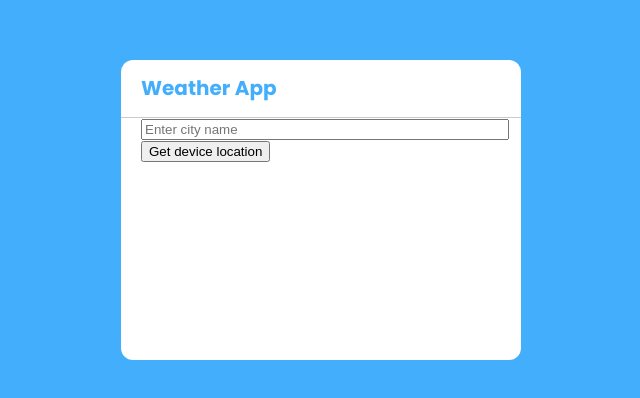
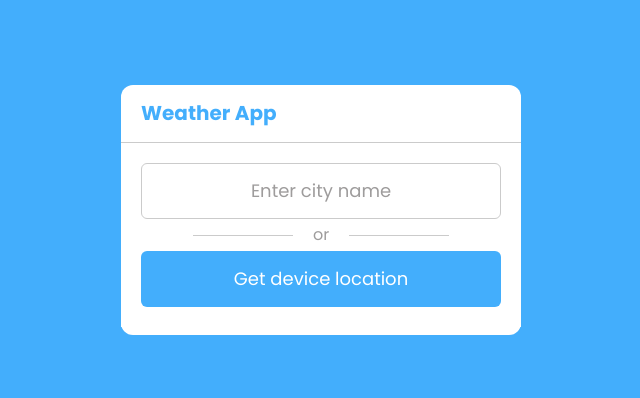
Before and after one commit to itsanishmv/hootboard-weatherapp, a React (Create React App) app: page / in a window 1280 px wide. Shown: the part 190-588 px from the top of the page, without its empty margins (319-959 px from the left). Built offline with nearby package versions, Linux system fonts and the light colour scheme.

Commit message:
moved the header component up to the routing compoennt (App)

```diff
--- a/src/App.css
+++ b/src/App.css
@@ -2,6 +2,7 @@
   --blue: #43AEFC;
   --white: #ffffff;
   --grey: #CBCBCB;
+  --darkGrey : #9e9c9c;
 }
 .App {
   background-color: var(--blue);
@@ -12,7 +13,7 @@
 }
 .app__children{
   background-color: var(--white);
-  min-height: 300px;
+  min-height: 250px;
   width: 400px;
   border-radius: 12px;
 }
--- a/src/App.js
+++ b/src/App.js
@@ -2,10 +2,12 @@ import "./App.css";
 import { Route, Routes } from "react-router-dom";
 import Form from "./features/Form/components/Form/Form";
 import WeatherInfo from "./features/WeatherInfo/components/WeatherInfo/WeatherInfo";
+import Header from "./components/Header/Header";
 function App() {
   return (
     <div className="App">
       <div className="app__children">
+        <Header />
         <Routes>
           <Route element={<Form />} path="/" />
           <Route element={<WeatherInfo />} path="/weather" />
--- a/src/components/Button/Button.css
+++ b/src/components/Button/Button.css
@@ -3,4 +3,11 @@
 }
 .button {
     width: 100%;
+    height : 56px;
+    border-radius: 6px;
+    background-color: var(--blue);
+    color: var(--white);
+    font-family: "Poppins";
+    font-size: large;
+    border: none;
 }
--- a/src/components/Button/Button.js
+++ b/src/components/Button/Button.js
@@ -1,5 +1,5 @@
 import React from "react";
-
+import "./Button.css";
 function Button() {
   return (
     <div className="button__container">
--- a/src/components/Input/Input.css
+++ b/src/components/Input/Input.css
@@ -1,7 +1,24 @@
-.input_container {
+.input__container {
+    width: 100%;
 
 }
 
 .input {
     width: 100%;
+    height: 56px;
+    outline: none;
+    text-align: center;
+    border : 1px solid var(--grey);
+    border-radius: 6px;
+    padding: 0px 20px 0px 20px;
+    box-sizing: border-box;
+    font-family: "Poppins";
+    font-size: larger;
+
 }
+::placeholder {
+    font-family: 'Poppins';
+    text-align: center;
+    font-size: large;
+    color : var(--darkGrey)
+ }
--- a/src/features/Form/components/Form/Form.css
+++ b/src/features/Form/components/Form/Form.css
@@ -1,7 +1,35 @@
 .form__container {
-
     background-color: white;
 }
 .form__body {
-    padding: 0px 20px 0px 20px;
+    display: flex;
+    flex-direction: column;
+    align-items: center;
+    gap: 6px;
+    padding: 20px ;
 }
+
+.form__or{
+    display: flex;
+    align-items: center;
+    height : 20px;
+    font-family: "Poppins";
+    color : var(--darkGrey)
+}
+.form__or::before{
+    content: "";
+    display: flex;
+    width : 100px;
+    height : 0.5px;
+    margin-right: 20px;
+    background-color: var(--grey);
+}
+.form__or::after{
+    content: "";
+    display: flex;
+    width : 100px;
+    height : 0.5px;
+    margin-left: 20px;
+    background-color: var(--grey);
+
+}
--- a/src/features/Form/components/Form/Form.js
+++ b/src/features/Form/components/Form/Form.js
@@ -1,14 +1,13 @@
 import React from "react";
-import Header from "../../../../components/Header/Header";
 import Input from "../../../../components/Input/Input";
 import Button from "../../../../components/Button/Button";
 import "./Form.css";
 const Form = () => {
   return (
     <div className="form__container">
-      <Header />
       <div className="form__body">
         <Input />
+        <span className="form__or">or</span>
         <Button />
       </div>
     </div>
--- a/src/features/WeatherInfo/components/WeatherInfo/WeatherInfo.js
+++ b/src/features/WeatherInfo/components/WeatherInfo/WeatherInfo.js
@@ -1,7 +1,11 @@
 import React from "react";
-
+import Header from "../../../../components/Header/Header";
 function WeatherInfo() {
-  return <div>WeatherInfo</div>;
+  return (
+    <div>
+      <Header />
+    </div>
+  );
 }
 
 export default WeatherInfo;
```
